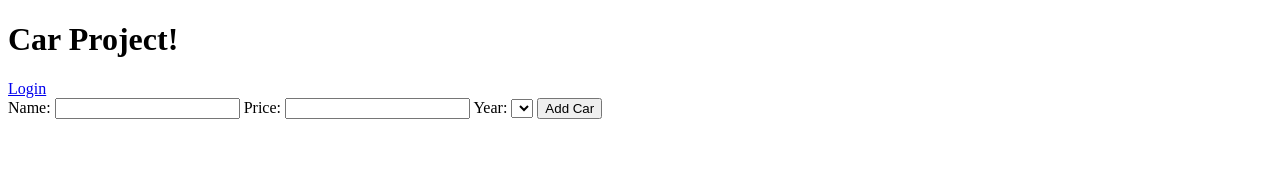
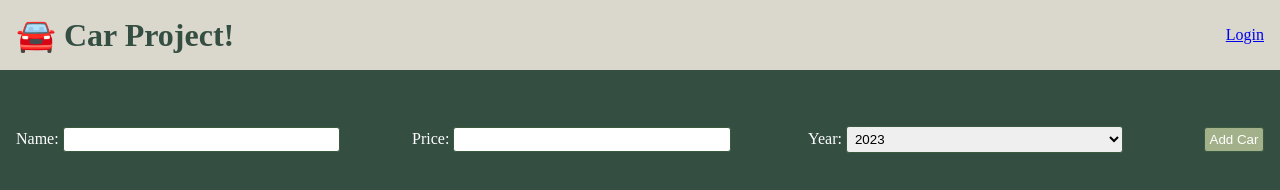
Before and after one commit to Elaina-AFK/new-car, a website with bundled scripts: page public/index.html in a window 1280 px wide. Built offline with nearby package versions, Linux system fonts and the light colour scheme; files whose address does not match are found by name.

Commit message:
✨ add Form.js

```diff
--- a/public/index.html
+++ b/public/index.html
@@ -1,22 +1,30 @@
 <!DOCTYPE html>
 <html lang="en">
   <head>
-  <meta charset="UTF-8">
-  <meta name="viewport" content="width=device-width, initial-scale=1.0">
+    <meta charset="UTF-8" />
+    <meta name="viewport" content="width=device-width, initial-scale=1.0" />
+    <link rel="stylesheet" href="./css/index.css" />
     <script type="module" src="./js/index.js"></script>
     <title>Car Table</title>
   </head>
   <body>
     <header>
-    <h1>Car Project!</h1>
+      <h1>🚘 Car Project!</h1>
       <a href="/login.html">Login</a>
     </header>
     <main>
       <table id="carTable"></table>
-    <form>
-      <label for="nameInput">Name: <input type="text" name="name" id="nameInput"></label>
-      <label for="priceInput">Price: <input type="number" name="price" id="priceInput"></label>
-      <label for="yearInput">Year: <select name="year" id="yearInput"></select></label>
+      <form id="formTable">
+        <label for="nameInput"
+          >Name: <input type="text" name="name" id="nameInput" required
+        /></label>
+        <label for="priceInput"
+          >Price: <input type="number" name="price" id="priceInput" required
+        /></label>
+        <label for="yearInput"
+          >Year:
+          <select name="year" id="yearInput" required></select
+        ></label>
         <button type="submit">Add Car</button>
       </form>
     </main>
--- /dev/null
+++ b/public/js/Form.js
@@ -0,0 +1,34 @@
+import htmlMethod from "./api.js";
+
+function option(value) {
+  const option = document.createElement("option");
+  option.innerHTML = value;
+  option.value = value;
+  return option;
+}
+
+function initializeYearOption() {
+  const yearNode = document.getElementById("yearInput");
+  const thisYear = new Date().getFullYear();
+  for (let i = 0; i < 50; i++) {
+    yearNode.appendChild(option(thisYear - i));
+  }
+  yearNode.value = thisYear;
+  return yearNode;
+}
+
+function initializeForm(refetchFunction) {
+  const formNode = document.getElementById("formTable");
+  initializeYearOption();
+  formNode.onsubmit = (e) => {
+    e.preventDefault();
+    const formData = new FormData(e.target);
+    const data = Object.fromEntries(formData.entries());
+    htmlMethod("POST", "/api/carData", data).then((res) => {
+      console.log(res.pass);
+      refetchFunction();
+    });
+  };
+}
+
+export default initializeForm;
--- /dev/null
+++ b/public/js/api.js
@@ -0,0 +1,19 @@
+async function htmlMethod(method, url, data) {
+  // Default options are marked with *
+  const response = await fetch(url, {
+    method: method, // *GET, POST, PUT, DELETE, etc.
+    mode: "cors", // no-cors, *cors, same-origin
+    cache: "no-cache", // *default, no-cache, reload, force-cache, only-if-cached
+    credentials: "same-origin", // include, *same-origin, omit
+    headers: {
+      "Content-Type": "application/json",
+      // 'Content-Type': 'application/x-www-form-urlencoded',
+    },
+    redirect: "follow", // manual, *follow, error
+    referrerPolicy: "no-referrer", // no-referrer, *no-referrer-when-downgrade, origin, origin-when-cross-origin, same-origin, strict-origin, strict-origin-when-cross-origin, unsafe-url
+    body: JSON.stringify(data), // body data type must match "Content-Type" header
+  });
+  return response.json(); // parses JSON response into native JavaScript objects
+}
+
+export default htmlMethod;
--- a/public/js/index.js
+++ b/public/js/index.js
@@ -1,3 +1,4 @@
+import initializeForm from "./Form.js";
 import carTable from "./Table.js";
 
 // setSearchBar
@@ -14,6 +15,7 @@ function main() {
   getCarData().then((res) => {
     carTable(carTableNode, res);
   });
+  initializeForm(main);
 }
 
 main();
```
Lines whose indentation alone changed are shown as unchanged.
